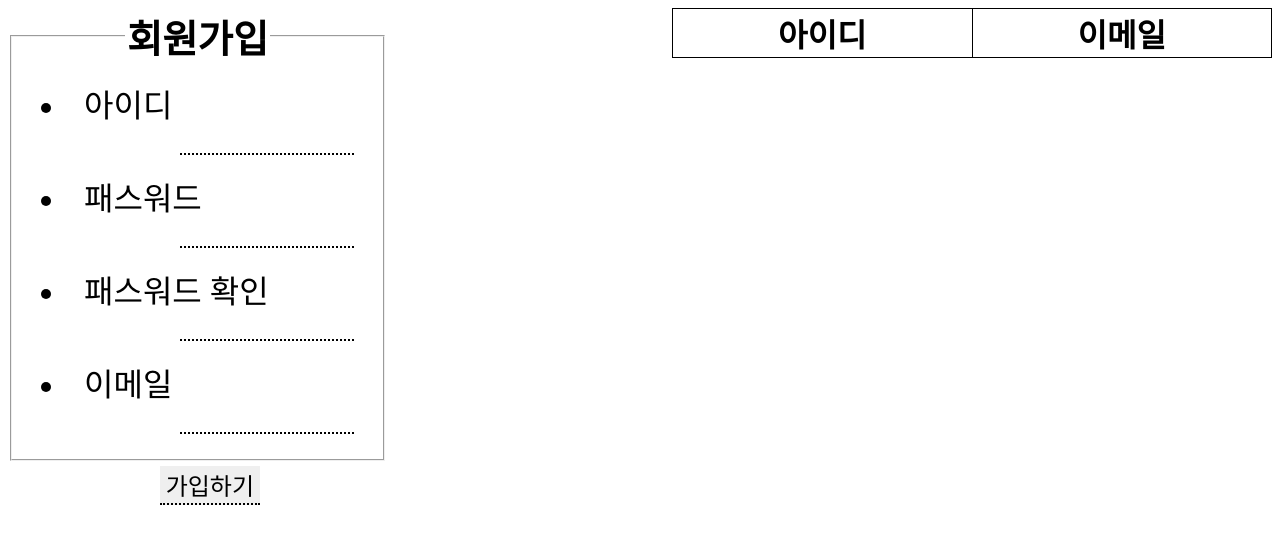
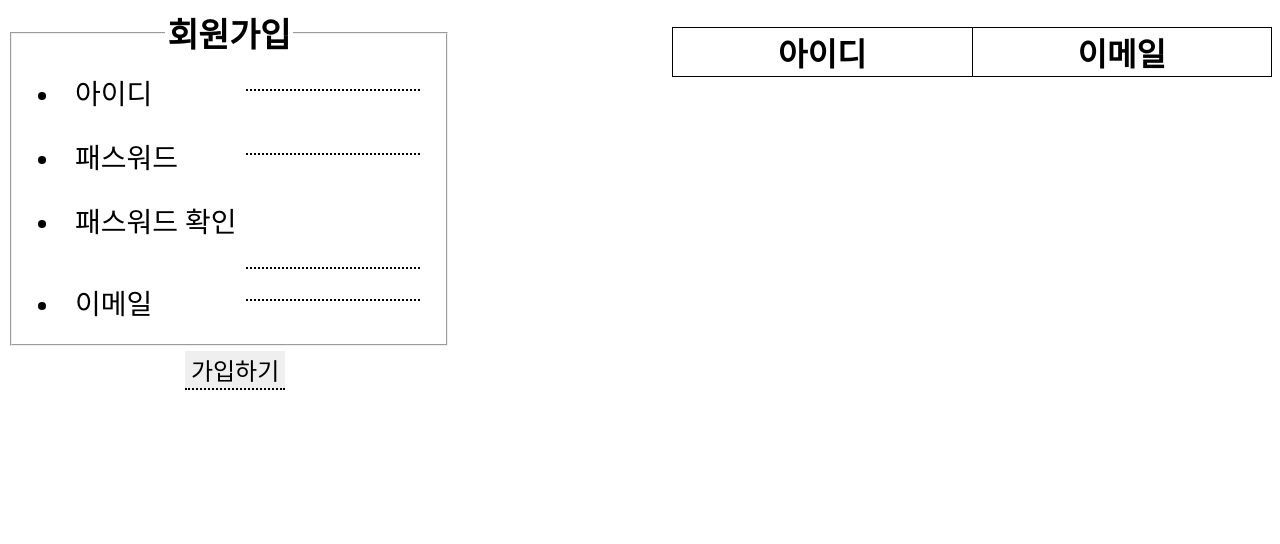
Before and after one commit to hjh705/hjh705.github.io, a plain HTML site: page join.html in a window 1280 px wide. Drawn offline with Linux system fonts and the light colour scheme.

Commit message:
join 수치조정

```diff
--- a/join.html
+++ b/join.html
@@ -7,7 +7,7 @@
     <link rel="stylesheet" href="./css/join.css">
 </head>
 <body>
-    <form name="memberFrm" action="javascript:saveMember()" class="join" style="width: 30%; float: left; font-size: 32px;">
+    <form name="memberFrm" action="javascript:saveMember()" class="join" style="width: 35%; float: left; font-size: 28px;">
         <fieldset>
             <legend style="font-weight: 700; font-size:larger;text-align: center;">회원가입</legend>
             <li id="id">아이디</li><input type="text" id="id" required >
@@ -21,7 +21,7 @@
         </fieldset>
         <input type="submit" value="가입하기" style="width: 100px; float:none; margin-left: 40%; font-size: 24px;">
     </form>
-    <table style="float: right; font-size: 32px;" id="memberList">
+    <table style="float: right; margin-top: 1.5%; font-size: 32px;" id="memberList">
     <thead>
         <tr>
             <th>아이디</th>
```
